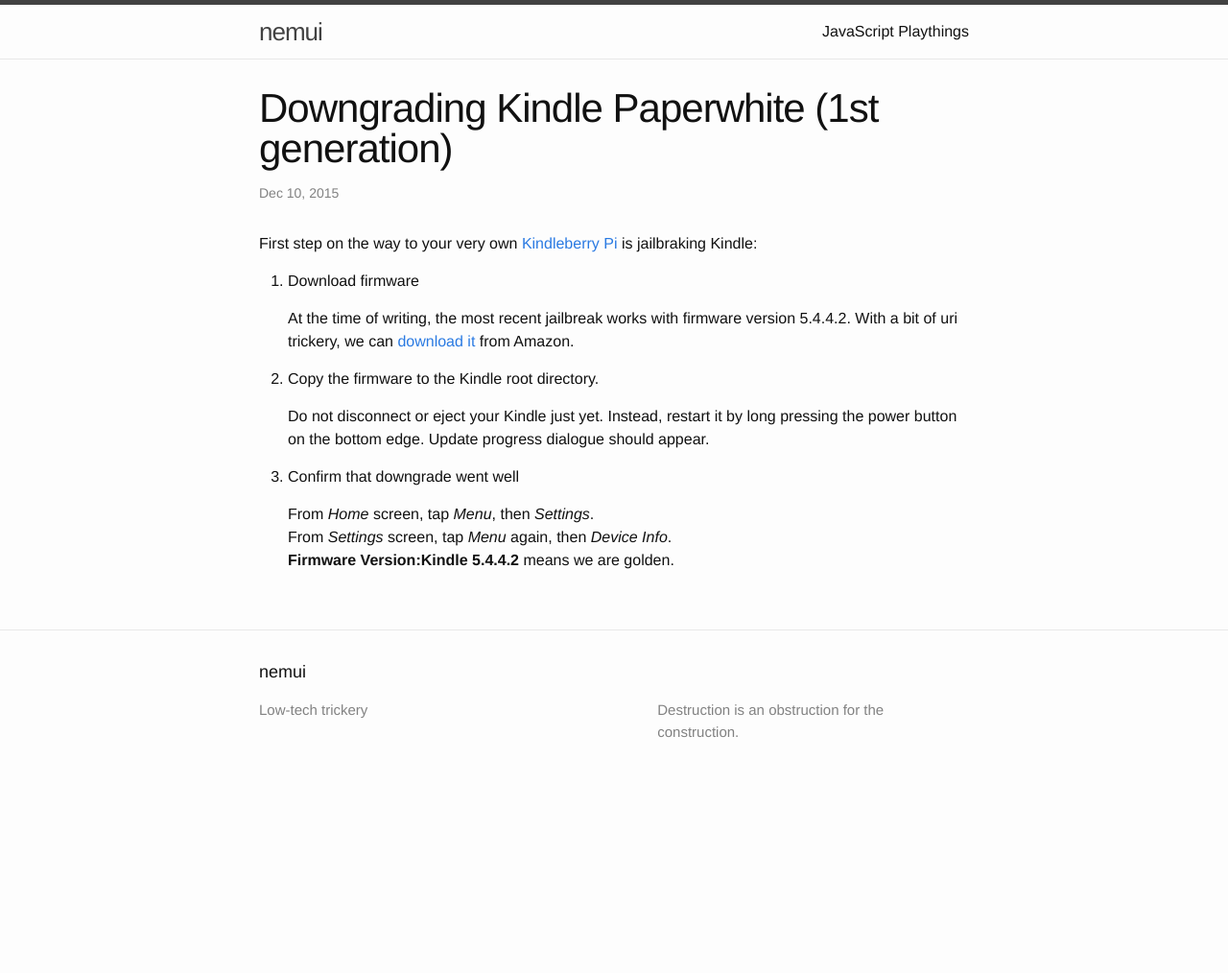
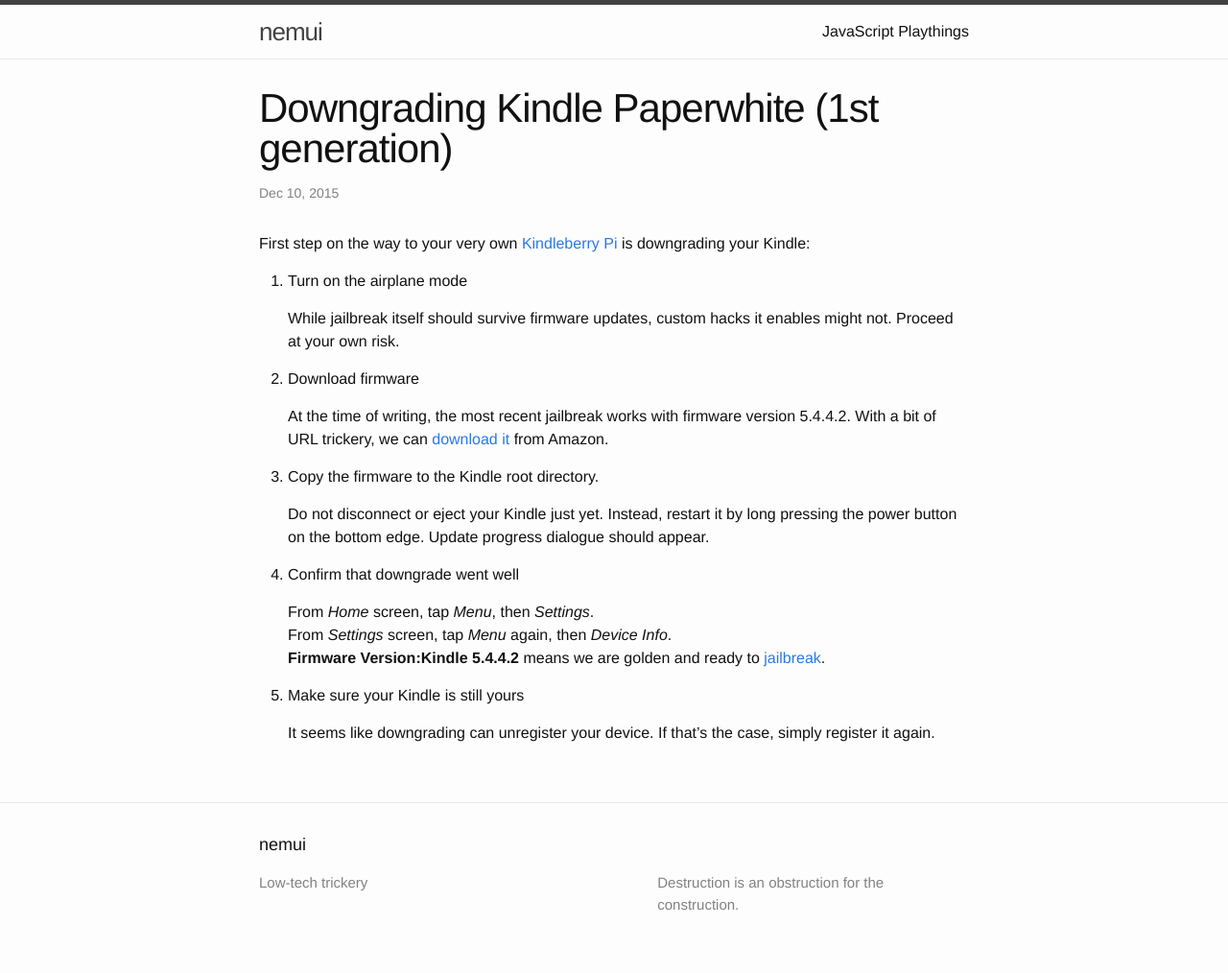
Before and after one commit to nemui/nemui.github.io, a Jekyll site: the page built from _posts/2015-12-10-downgrade-kindle.markdown, in a window 1280 px wide. Shown: the whole page at 96% size. Built offline with Jekyll 4.4.1, drawn with Linux system fonts in a browser that asks for light colours; before the commit the page ends 900 px from its top, so only the background shows below that.

Commit message:
jailbreak

```diff
--- a/_posts/2015-12-10-downgrade-kindle.markdown
+++ b/_posts/2015-12-10-downgrade-kindle.markdown
@@ -2,23 +2,34 @@
 layout: post
 title:  "Downgrading Kindle Paperwhite (1st generation)"
 date:   2015-12-10 10:36:18 +0900
-categories: kindle jailbrake
+categories: kindle downgrade
 ---
-First step on the way to your very own [Kindleberry Pi][kindleberry-pi] is jailbraking Kindle:
+First step on the way to your very own [Kindleberry Pi][kindleberry-pi] is
+downgrading your Kindle:
 
-1. Download firmware
+1. Turn on the airplane mode
 
-	At the time of writing, the most recent jailbreak works with firmware version 5.4.4.2. With a bit of uri trickery, we can [download it][firmware] from Amazon.
+	While jailbreak itself should survive firmware updates, custom hacks it enables might not. Proceed at your own risk.
 
-2. Copy the firmware to the Kindle root directory.
+2. Download firmware
+
+	At the time of writing, the most recent jailbreak works with firmware version 5.4.4.2. With a bit of URL trickery, we can [download it][firmware] from Amazon.
+
+3. Copy the firmware to the Kindle root directory.
 
 	Do not disconnect or eject your Kindle just yet. Instead, restart it by long pressing the power button on the bottom edge. Update progress dialogue should appear.
 
-3. Confirm that downgrade went well
+4. Confirm that downgrade went well
 
 	From *Home* screen, tap *Menu*, then *Settings*.
-	From *Settings* screen, tap *Menu* again, then *Device Info*.
-	**Firmware Version:Kindle 5.4.4.2** means we are golden.
+From *Settings* screen, tap *Menu* again, then *Device Info*.
+**Firmware Version:Kindle 5.4.4.2** means we are golden and ready to
+[jailbreak]({% post_url 2015-12-14-kindle-jailbreak%}).
+
+5. Make sure your Kindle is still yours
+
+	It seems like downgrading can unregister your device. If that's
+the case, simply register it again.
 
 [kindleberry-pi]: http://maxogden.com/kindleberry-wireless.html
 [firmware]: https://s3.amazonaws.com/G7G_FirmwareUpdates_WebDownloads/update_kindle_5.4.4.2.bin
```
Also changed, not shown: _posts/2015-12-14-kindle-jailbreak.markdown (added, +70 -0 lines).
